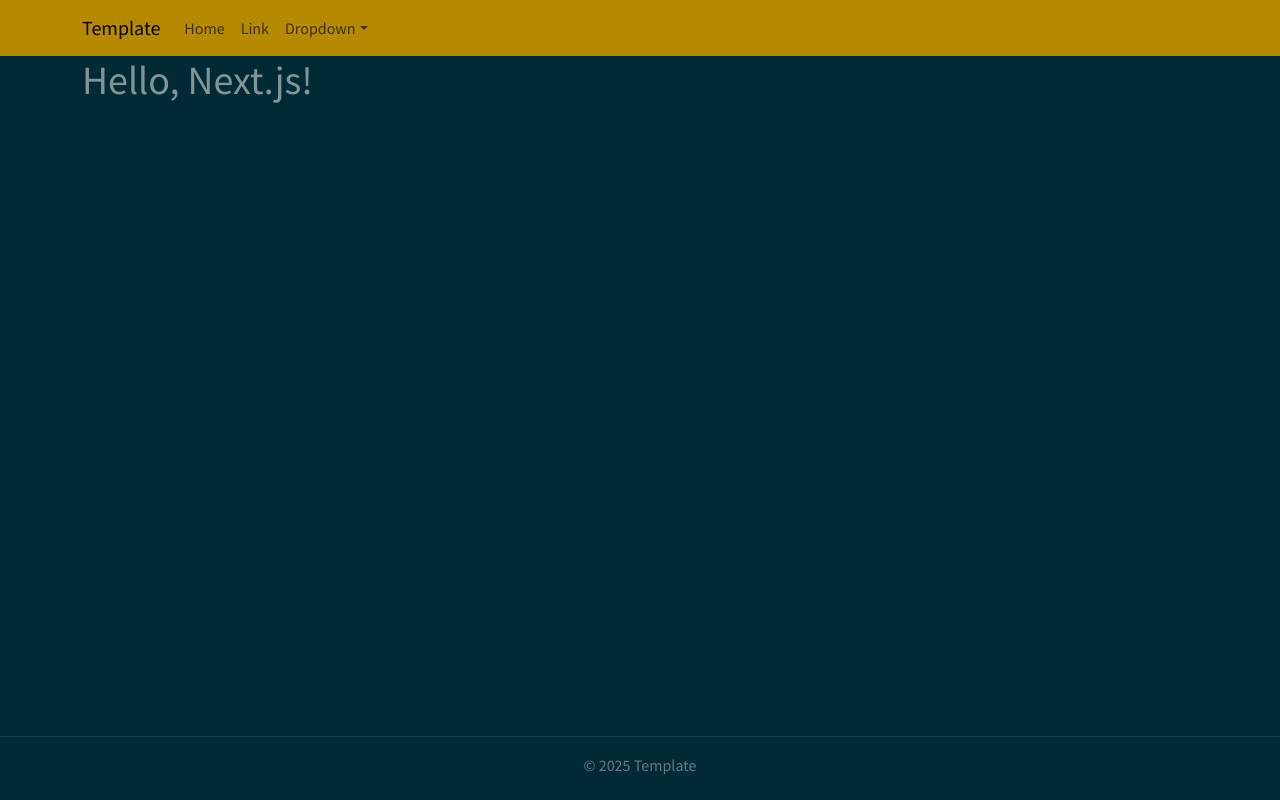
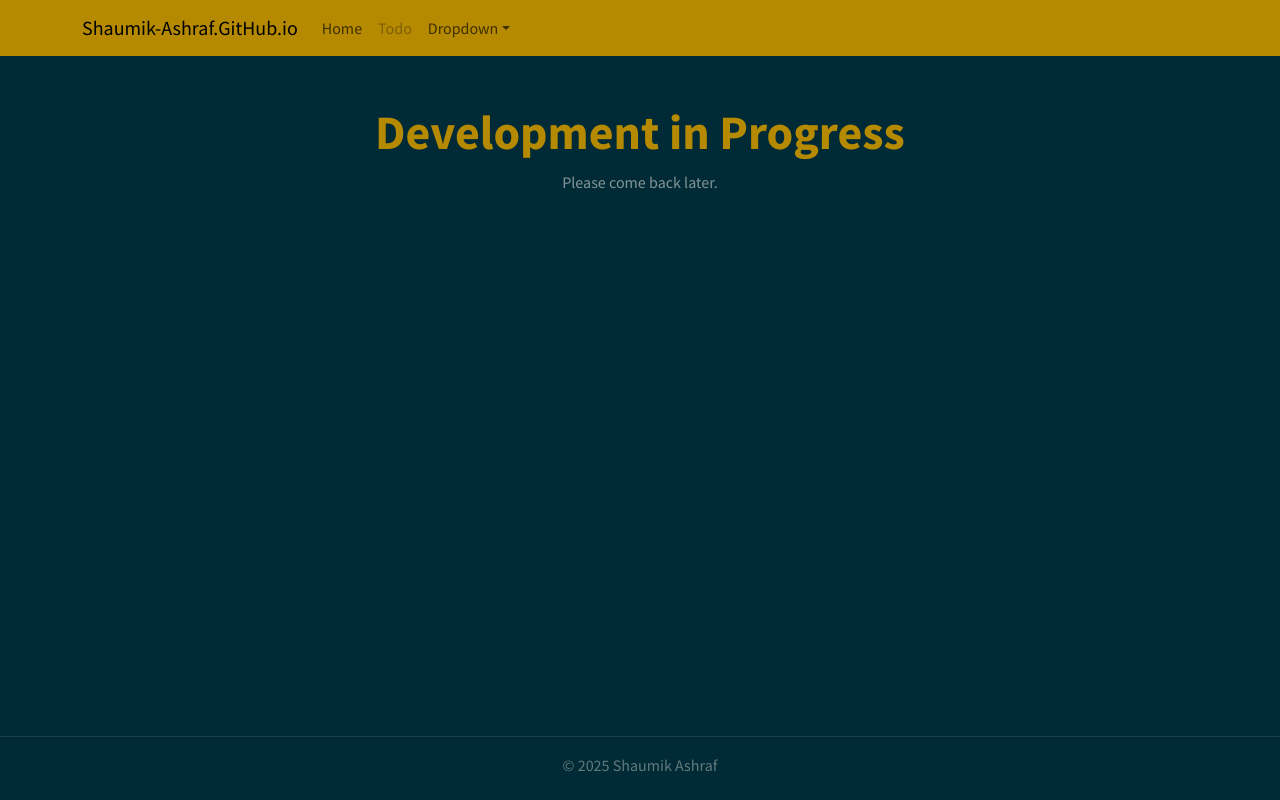
Before and after one commit to Shaumik-Ashraf/shaumik-ashraf.github.io, a Next.js app: page / in a window 1280 px wide. Built offline with nearby package versions, Linux system fonts and the light colour scheme.

Commit message:
add placeholder text

```diff
--- a/components/layout.js
+++ b/components/layout.js
@@ -9,7 +9,7 @@ export default function Layout({ children }) {
       </div>
 			<footer id="layoutFooter" className="text-center text-muted">
 				<hr />
-				<p>&copy; 2025 Template</p>
+				<p>&copy; 2025 Shaumik Ashraf</p>
 			</footer>
     </div>
   )
--- a/components/navbar.js
+++ b/components/navbar.js
@@ -7,21 +7,21 @@ export function AppNavbar() {
   return (
     <Navbar expand="lg" variant="light" bg="primary">
       <Container>
-        <Navbar.Brand href="#home">Template</Navbar.Brand>
+        <Navbar.Brand href="/">Shaumik-Ashraf.GitHub.io</Navbar.Brand>
         <Navbar.Toggle aria-controls="basic-navbar-nav" />
         <Navbar.Collapse id="basic-navbar-nav">
           <Nav className="me-auto">
-            <Nav.Link href="#home">Home</Nav.Link>
-            <Nav.Link href="#link">Link</Nav.Link>
+            <Nav.Link href="/">Home</Nav.Link>
+            <Nav.Link href="#link" disabled={true}>Todo</Nav.Link>
             <NavDropdown title="Dropdown" id="basic-nav-dropdown">
-              <NavDropdown.Item href="#action/3.1">Action</NavDropdown.Item>
+              <NavDropdown.Item href="#action/3.1">Todo</NavDropdown.Item>
               <NavDropdown.Item href="#action/3.2">
-                Another action
+                Todo
               </NavDropdown.Item>
-              <NavDropdown.Item href="#action/3.3">Something</NavDropdown.Item>
+              <NavDropdown.Item href="#action/3.3">Todo</NavDropdown.Item>
               <NavDropdown.Divider />
               <NavDropdown.Item href="#action/3.4">
-                Separated link
+                Separated Todo
               </NavDropdown.Item>
             </NavDropdown>
           </Nav>
--- a/pages/index.js
+++ b/pages/index.js
@@ -1,3 +1,6 @@
 export default function Page() {
-  return <h1>Hello, Next.js!</h1>
+  return <div className="px-2 my-5 text-center">
+				   <h1 className="display-5 fw-bold text-primary">Development in Progress</h1>
+				   <p className="text-lead text-secondary">Please come back later.</p>
+         </div>
 }
```
